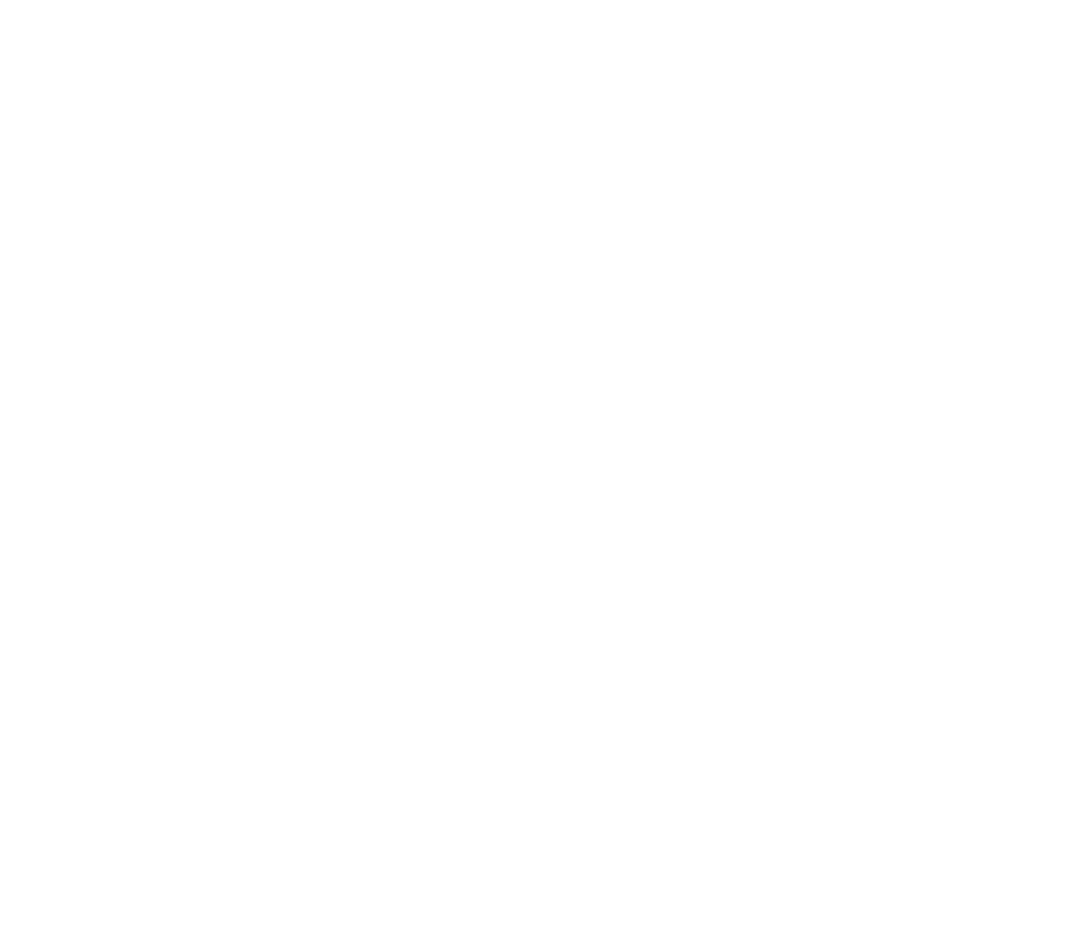
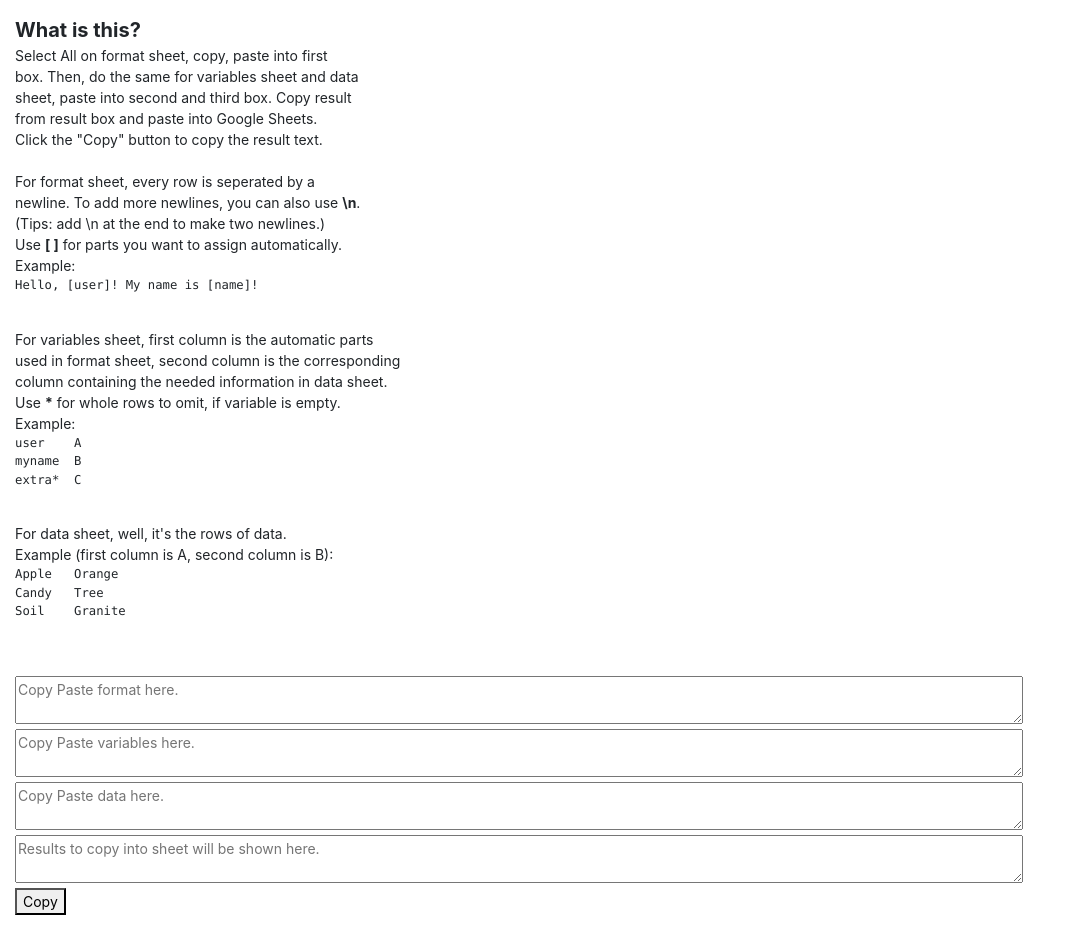
Before and after one commit to Blue-Latios/FRStuff, a Nuxt app: page /message in a window 1280 px wide. Before the commit this address had no page. Shown: the top 952 px of the page, without its empty margins (0-1071 px from the left). Before the commit the page ends 800 px from the top, so only its background shows below. Built offline with nearby package versions, Linux system fonts and the light colour scheme.

Commit message:
New tool: Sheets Message Template Generator

```diff
--- a/pages/index.vue
+++ b/pages/index.vue
@@ -35,5 +35,8 @@
 	<ul>
 		<li><NuxtLink to="/colors-data/">Colors Data</NuxtLink></li>
 	</ul>
+	<ul>
+		<li><NuxtLink to="/message/">Sheets Message Template Generator</NuxtLink></li>
+	</ul>
 	<NuxtChild />
 </div></template>
--- /dev/null
+++ b/pages/message/index.vue
@@ -0,0 +1,197 @@
+<template>
+<div class="container">
+	<div class="text-bold">What is this?<br>
+	</div>
+	Select All on format sheet, copy, paste into first<br>
+	box. Then, do the same for variables sheet and data<br>
+	sheet, paste into second and third box. Copy result<br>
+	from result box and paste into Google Sheets.<br>
+	Click the "Copy" button to copy the result text.<br>
+	<br>
+	For format sheet, every row is seperated by a<br>
+	newline. To add more newlines, you can also use <b>\n</b>.<br>
+	(Tips: add \n at the end to make two newlines.)<br>
+	Use <b>[ ]</b> for parts you want to assign automatically.<br>
+	Example:<pre>
+Hello, [user]! My name is [name]!
+	</pre>
+	For variables sheet, first column is the automatic parts<br>
+	used in format sheet, second column is the corresponding<br>
+	column containing the needed information in data sheet.<br>
+	Use <b>*</b> for whole rows to omit, if variable is empty.<br>
+	Example:<pre>
+user	A
+myname	B
+extra*	C
+	</pre>
+	For data sheet, well, it's the rows of data.<br>
+	Example (first column is A, second column is B):<pre>
+Apple	Orange
+Candy	Tree
+Soil	Granite
+	</pre><br>
+
+	<textarea v-model="formatStuff" placeholder="Copy Paste format here." @paste="formatPaste" style="width:90%;"></textarea><br>
+	<textarea v-model="varStuff" placeholder="Copy Paste variables here." @paste="varPaste" style="width:90%;"></textarea><br>
+	<textarea v-model="dataStuff" placeholder="Copy Paste data here." @paste="dataPaste" style="width:90%;"></textarea><br>
+	<textarea v-model="results" class="results" ref="res" placeholder="Results to copy into sheet will be shown here." style="width:90%;"></textarea><br>
+	<button @click="copyText">Copy</button><br><br><br>
+
+	<hr>
+	<div class="footnote" style="font-size: 10px;"><a target="_blank" rel="noopener noreferrer" href="https://www1.flightrising.com/forums/gde/3269795">Tool thread</a><br>
+	Tool by BlueLatios.</div>
+</div></template>
+
+<style>
+.container {
+	padding: 10px;
+	margin: 5px;
+	font-size: 14px;
+}
+.text-bold {
+	font-weight: bold;
+	font-size: 20px;
+}
+.results {
+	color:#777;
+}
+ul {
+	margin-bottom: 0;
+}
+</style>
+
+<script>
+const HTMLParser = require('node-html-parser');
+
+function cleanPastedText(text) {
+    return text.split("\n")
+        .filter(line => line.trim() !== "") // Remove tabs and trim the line
+        .join("\n");
+}
+
+export default {
+	data() {
+		return {
+			results: '',
+			formatStuff: '',
+			varStuff: '',
+			dataStuff: '',
+			variableMap: {},
+		};
+	},
+	head() {
+		return {
+			title: "Sheets Message Template Generator",
+		};
+	},
+	methods: {
+		formatPaste(e) {
+			try {
+				let pastedText = cleanPastedText(e.clipboardData.getData('text/plain'));
+				this.$nextTick(() => {
+					this.formatStuff = pastedText;
+				});
+			} catch(e) {
+				alert('Error! Not valid pasted format?');
+			}
+		},
+		varPaste(e) {
+			try {
+				let pastedText = cleanPastedText(e.clipboardData.getData('text/plain'));
+				this.varStuff = pastedText;
+				this.processVariables();
+			} catch(e) {
+				alert('Error! Not valid pasted variables?');
+			}
+		},
+		dataPaste(e) {
+			try {
+				let pastedText = cleanPastedText(e.clipboardData.getData('text/plain'));
+				this.dataStuff = pastedText;
+				this.processResults();
+			} catch(e) {
+				alert('Error! Not valid pasted data or format?');
+			}
+		},
+		processVariables() {
+			// Parse variable mappings from varStuff
+			const lines = this.varStuff.split("\n");
+			this.variableMap = {};
+			lines.forEach((line) => {
+				const [key, column] = line.split("\t");
+				if (key && column) {
+					this.variableMap[key.replace("*", "").trim()] = {
+					column: column.trim(),
+					required: key.includes("*"),
+					};
+				}
+			});
+		},
+		processResults() {
+			const formatLines = this.formatStuff.split("\n");
+			const maxRows = formatLines
+			  .map(line => line.replace(/\\n/g, "\n")) // Replace inline "\n" with actual newlines
+			  .join("\n") // Join to form a single string with actual newlines
+			  .split("\n").length;
+			const dataRows = this.dataStuff.split("\n").filter((row) => row.trim());
+			const output = Array.from({ length: maxRows }, () => []); // Initialize container
+
+			dataRows.forEach((row) => {
+				const dataColumns = row.split("\t");
+				let formattedLines = [];
+
+				let align = 0;
+				formatLines.forEach((line, index) => {
+
+					let formattedLine = line;
+					let skipLine = false;
+
+					for (const [key, config] of Object.entries(this.variableMap)) {
+						const value = dataColumns[this.columnToIndex(config.column)] || "";
+
+						if (formattedLine.includes(`[${key}]`) && config.required && !value.trim()) {
+							skipLine = true; // Skip the entire line if required value is missing
+							break;
+						}
+
+						formattedLine = formattedLine.replaceAll(`[${key}]`, value.trim() || "");
+					}
+
+					if (!skipLine) {
+						formattedLine = formattedLine.replace(/\\n/g, "\n"); // Replace "\n" with actual newlines
+
+						let newLines = formattedLine.split("\n");
+						newLines.forEach((part, idx) => {
+							formattedLines[index + align + idx] = part;
+						});
+						align += newLines.length - 1;
+
+					} else {
+						align--;
+					}
+				});
+
+				// Append horizontally to the output container
+				formattedLines.forEach((line, index) => {
+					if (line) output[index].push(line);
+				});
+			});
+
+			let dataHeader = Array.from({ length: dataRows.length }, (_, i) => `[Row ${i + 1}]`).join("\t");
+			console.log(dataHeader);
+			// Join each row into a single line, tab-separated
+			this.results = [dataHeader, ...output.map(row => row.join("\t"))].join("\n");
+		},
+		columnToIndex(column) {
+			// Convert column letters (e.g., A, B, C) to 0-based indices
+			return column.toUpperCase().charCodeAt(0) - 65;
+		},
+		copyText() {
+			this.$refs.res.select();
+			document.execCommand('copy');
+			this.$refs.res.blur();
+			this.results="Text copied successfully!";
+		}
+	}
+}
+</script>
```
